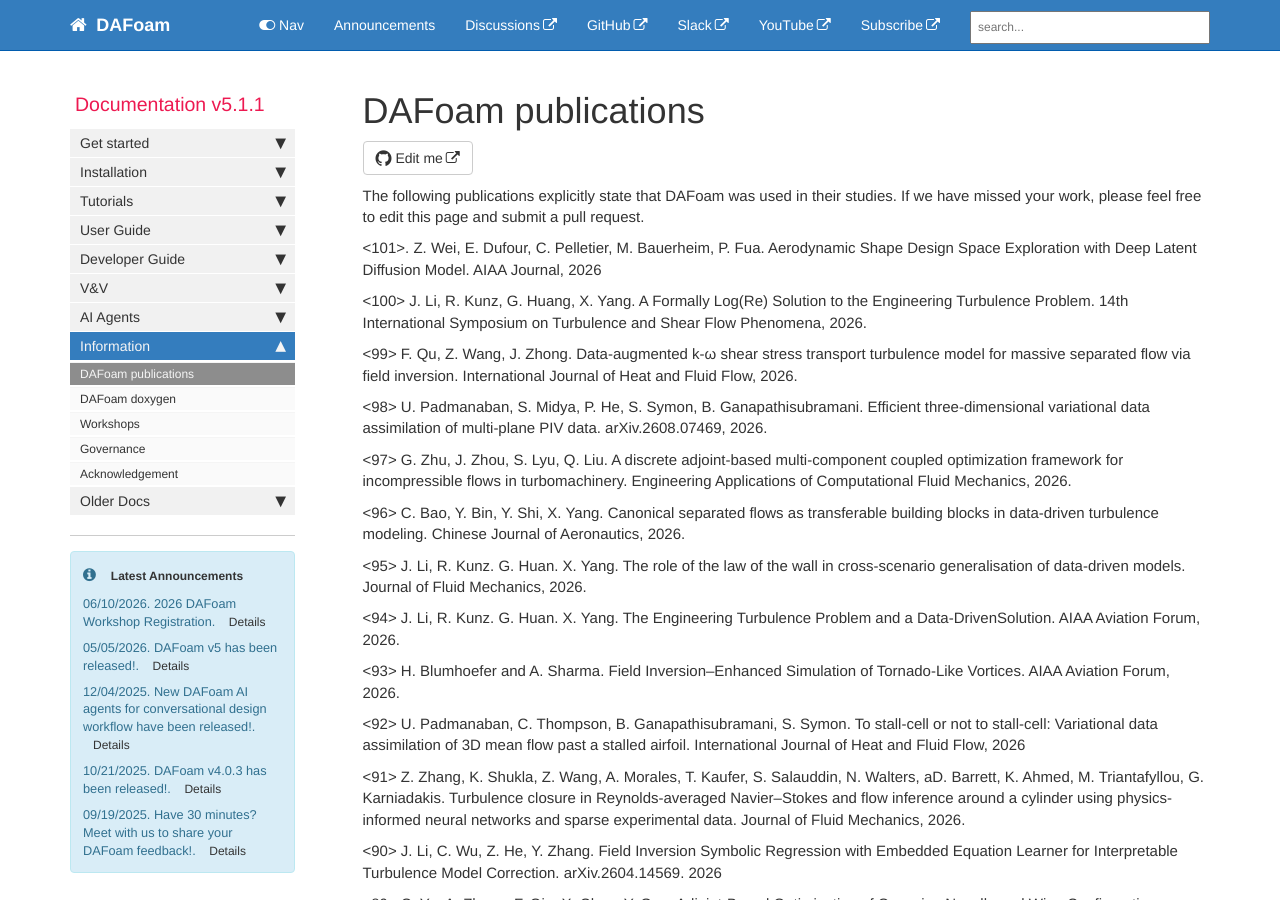
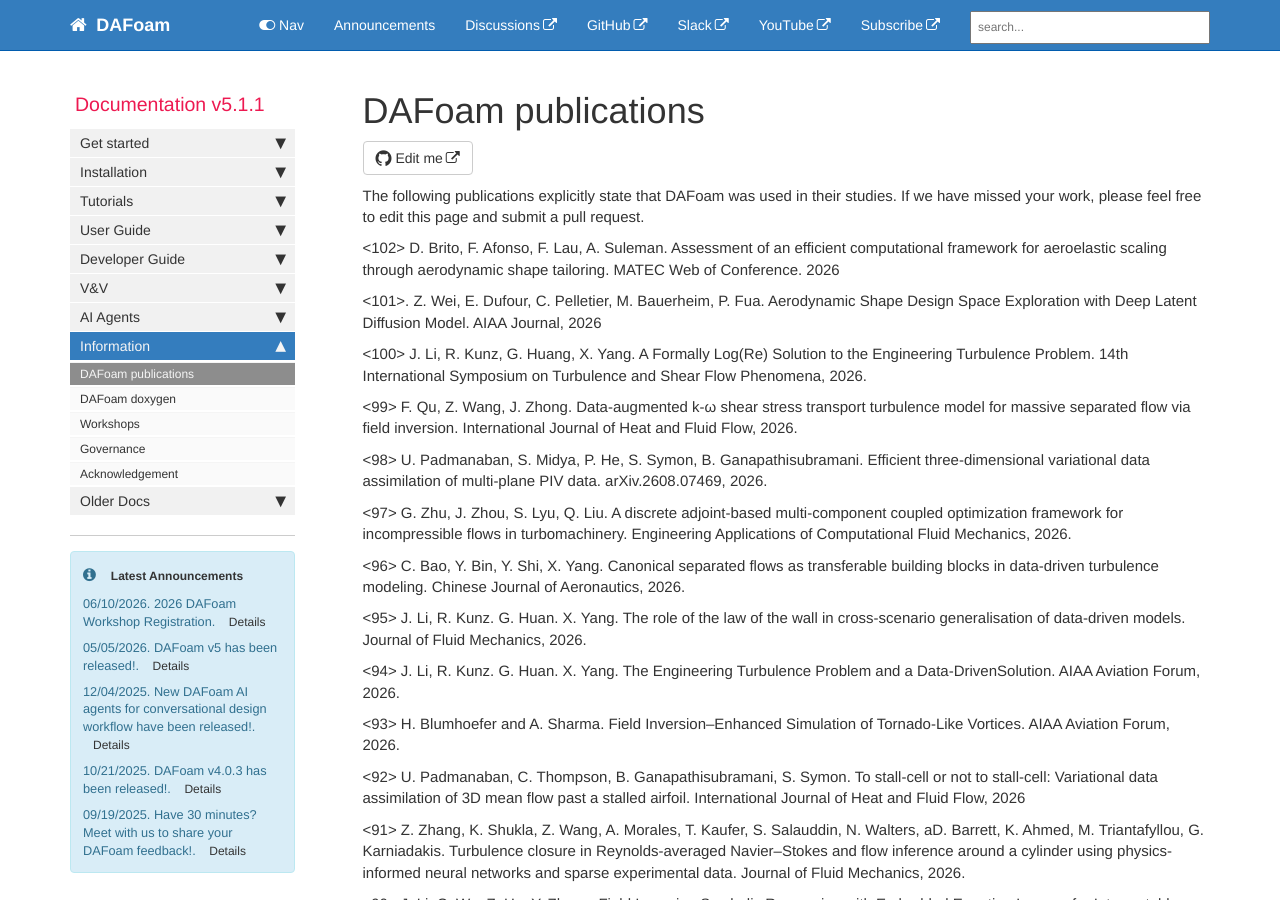
Before and after one commit to DAFoam/DAFoam.github.io, a Jekyll site: the page built from pages/mydoc/mydoc_docs_publications.md, in a window 1280 px wide and 900 px high. Built offline with Jekyll 4.4.1, drawn with Linux system fonts in a browser that asks for light colours; comment, search, counter and statistics services are not loaded.

Commit message:
content update

```diff
--- a/pages/mydoc/mydoc_docs_publications.md
+++ b/pages/mydoc/mydoc_docs_publications.md
@@ -10,6 +10,8 @@ folder: mydoc
 <!-- T.G. Iriolya, E. Mammadli, S. Eyi. Axisymmetric Flow Analysis and Geometry Optimization of Launch Pads via Discrete Adjoint Method. AIAA SciTech. -->
 
 The following publications explicitly state that DAFoam was used in their studies. If we have missed your work, please feel free to edit this page and submit a pull request.
+
+<102> D. Brito, F. Afonso, F. Lau, A. Suleman. Assessment of an efficient computational framework for aeroelastic scaling through aerodynamic shape tailoring. MATEC Web of Conference. 2026
 
 <101>. Z. Wei, E. Dufour, C. Pelletier, M. Bauerheim, P. Fua. Aerodynamic Shape Design Space Exploration with Deep Latent Diffusion Model. AIAA Journal, 2026
 
```
